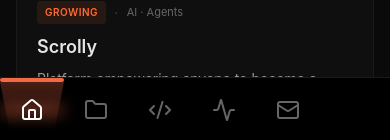
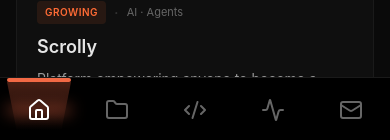
Before and after one commit to Db0706/mycv, a Next.js app: page / in a window 390 px wide. Shown: the part 702-842 px from the top of the page. Built offline with nearby package versions, Linux system fonts and the light colour scheme; no server answers.

Commit message:
Fix mobile nav button spacing and iOS Safari bottom bar positioning

```diff
--- a/app/page.tsx
+++ b/app/page.tsx
@@ -38,6 +38,21 @@ export default function Portfolio() {
     };
 
     loadGitHubData();
+
+    // Fix iOS Safari bottom bar issue
+    const setVH = () => {
+      const vh = window.innerHeight * 0.01;
+      document.documentElement.style.setProperty('--vh', `${vh}px`);
+    };
+
+    setVH();
+    window.addEventListener('resize', setVH);
+    window.addEventListener('orientationchange', setVH);
+
+    return () => {
+      window.removeEventListener('resize', setVH);
+      window.removeEventListener('orientationchange', setVH);
+    };
   }, []);
 
   useEffect(() => {
--- a/components/ui/limelight-nav.tsx
+++ b/components/ui/limelight-nav.tsx
@@ -73,12 +73,12 @@ export const LimelightNav = ({
   };
 
   return (
-    <nav className={`relative inline-flex items-center h-16 rounded-lg border px-2 ${className || 'bg-card'}`}>
+    <nav className={`relative inline-flex items-center justify-between h-16 rounded-lg border px-2 ${className || 'bg-card'}`}>
       {items.map(({ id, icon, label, onClick }, index) => (
           <a
             key={id}
             ref={el => { navItemRefs.current[index] = el; }}
-            className={`relative z-20 flex h-full cursor-pointer items-center justify-center p-5 ${iconContainerClassName}`}
+            className={`relative z-20 flex h-full cursor-pointer items-center justify-center flex-1 ${iconContainerClassName}`}
             onClick={() => handleItemClick(index, onClick)}
             aria-label={label}
           >
```
